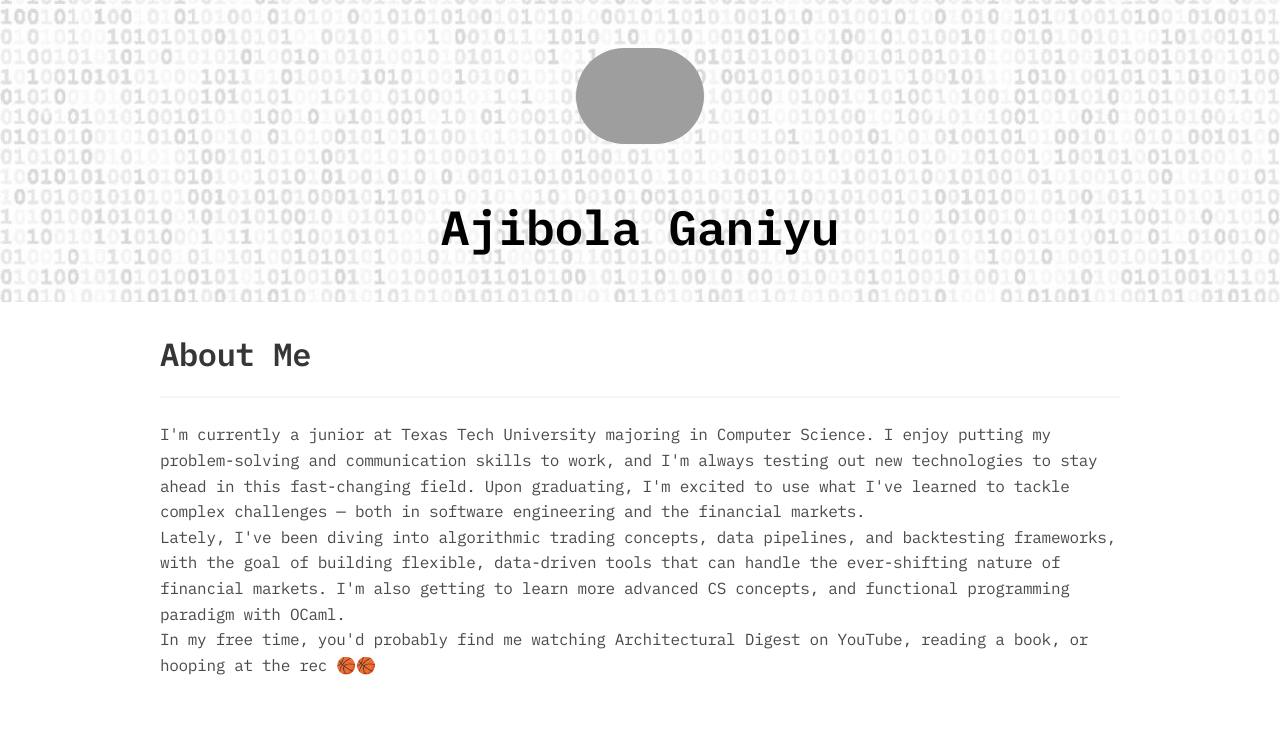
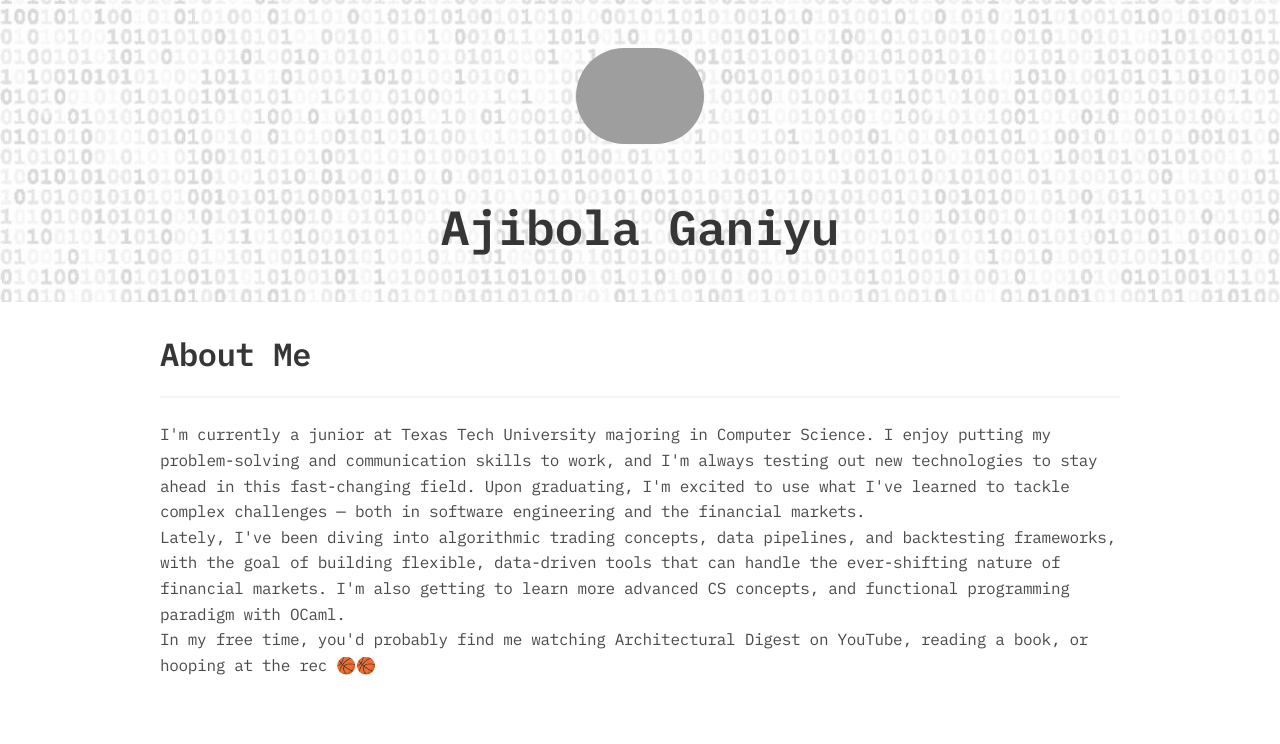
Before and after one commit to jb-gy/jb-gy.github.io, a plain HTML site: page index.html in a window 1280 px wide. Shown: the top 744 px of the page. Drawn offline with nearby package versions, Linux system fonts and the light colour scheme; grey boxes are pictures that could not be loaded.

Commit message:
minor update to header

```diff
--- a/index.html
+++ b/index.html
@@ -34,7 +34,7 @@
         </div>
         <div class="columns has-text-centered">
           <div class="column">
-            <h1 class="title is-1" style="color: black;">
+            <h1 class="title is-1" style="color: #363636;">
               Ajibola Ganiyu
             </h1>
             <!-- <h2 class="subtitle">
```
